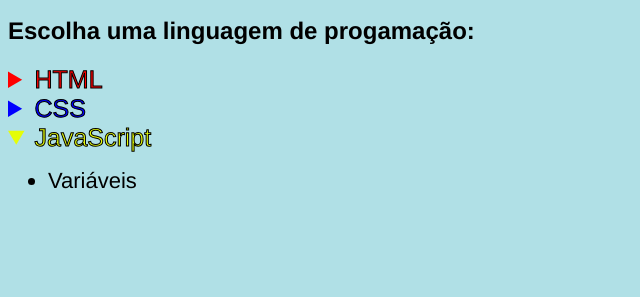
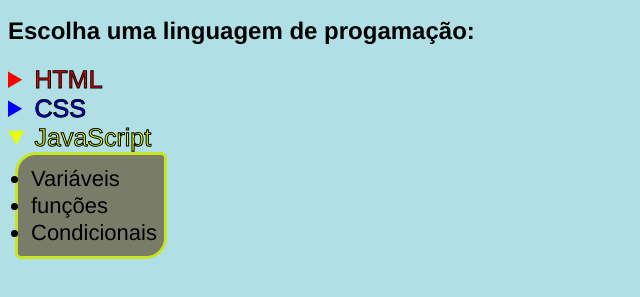
Before and after one commit to Straw81/Straw81, a plain HTML site: page index.html in a window 1280 px wide. Both pictures are taken after a click on the heading "JavaScript". Shown: the part 111-408 px from the top of the page, without its empty margins (0-640 px from the left). Drawn offline with nearby package versions, Linux system fonts and the light colour scheme.

Commit message:
incluindo novas páginas

```diff
--- a/index.html
+++ b/index.html
@@ -13,25 +13,26 @@
     <h2>A progamar agora!</h2>
     <h2>Escolha uma linguagem de progamação:</h2>
 
-    <div id="html">
+    <div id="html-div">
         <details>
             <summary id="html">HTML</summary>
         </details>
     </div>
 
-    <div id="css">
+    <div id="css-div">
         <details>
             <summary id="css">CSS</summary>
         </details>
     </div>
 
-    <div id="js">
+    <div id="js-div">
         <details>
             <summary id="JavaScript">JavaScript</summary>
-            <ul>
-                <li id="variaveis">
-                    Variáveis
-                </li>
+            <ul  class = "ul_js">
+                <li id="variaveis"><a href="js\variaveis\variaveis.html">Variáveis</a></li>
+                <li id="funcoes"><a href="js\funcoes\funcoes.html">funções</a></li>
+                <li id="condicionais"><a href="js\condicionais\condicionais.html">Condicionais</a></li>
+
             </ul>
         </details>
     </div>
--- a/style.css
+++ b/style.css
@@ -22,4 +22,24 @@ summary{
 li{
     margin-top: 1%;
     font-size: 22px;
+    color: black;
+    position: relative;
+    left: 3px;
 }
+a{
+    text-decoration: none;
+    color: inherit;
+}
+.ul_js{
+    margin-top: 0px;
+    padding: 10px;
+    border: 3px solid rgb(200, 230, 31);
+    background-color: rgb(122, 124, 106);
+    border-radius: 21px 6px 21px 6px;
+
+    position: absolute;
+    left: 15px;
+    display: flex;
+    flex-wrap: wrap;
+    flex-direction: column;
+}
```
Also changed, not shown: js/condicionais/condicionais.html (added, +12 -0 lines), js/funcoes/funcoes.html (added, +13 -0 lines), js/variaveis/variaveis.html (added, +13 -0 lines), script.js (+6 -8 lines), js/variaveis/var.html (deleted).
